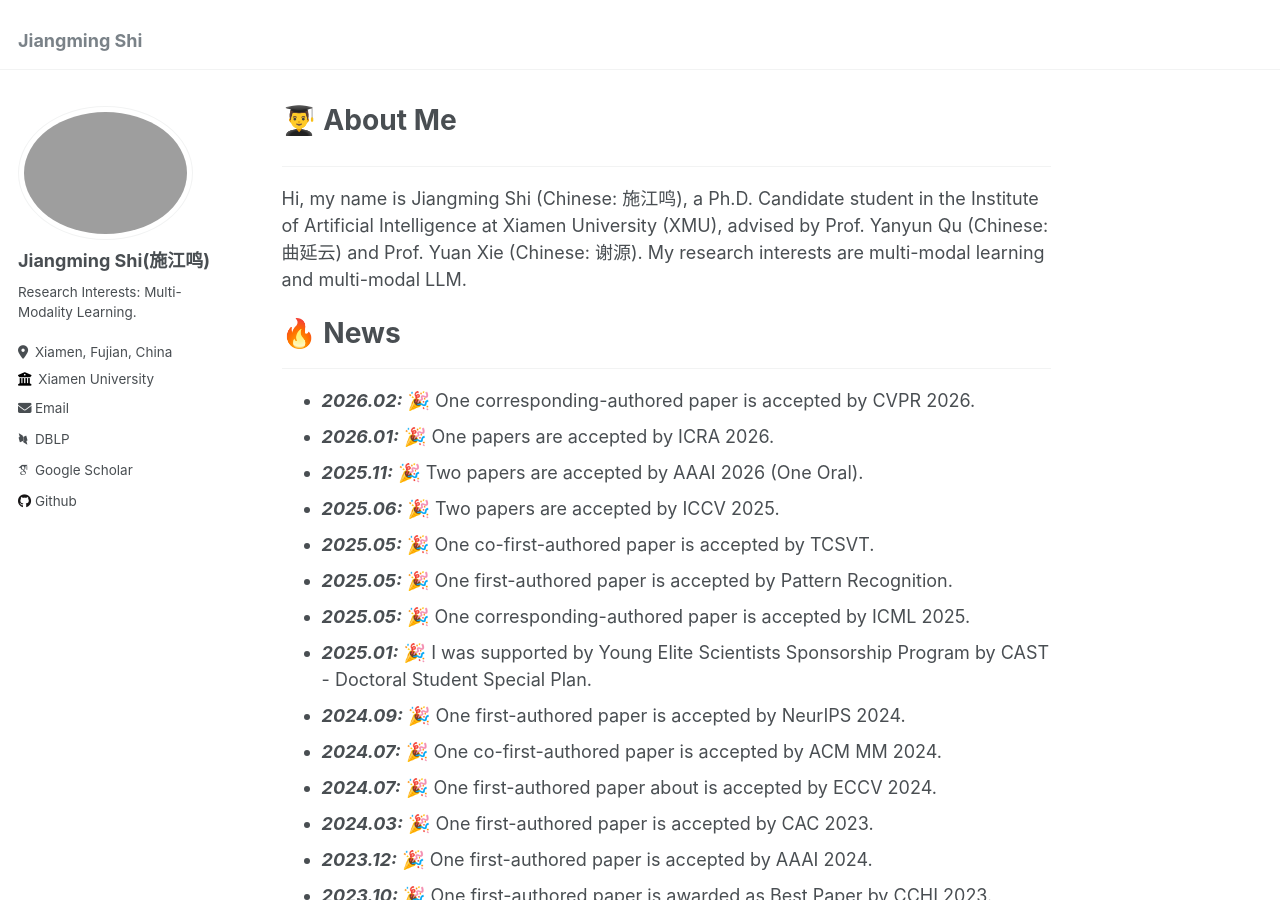
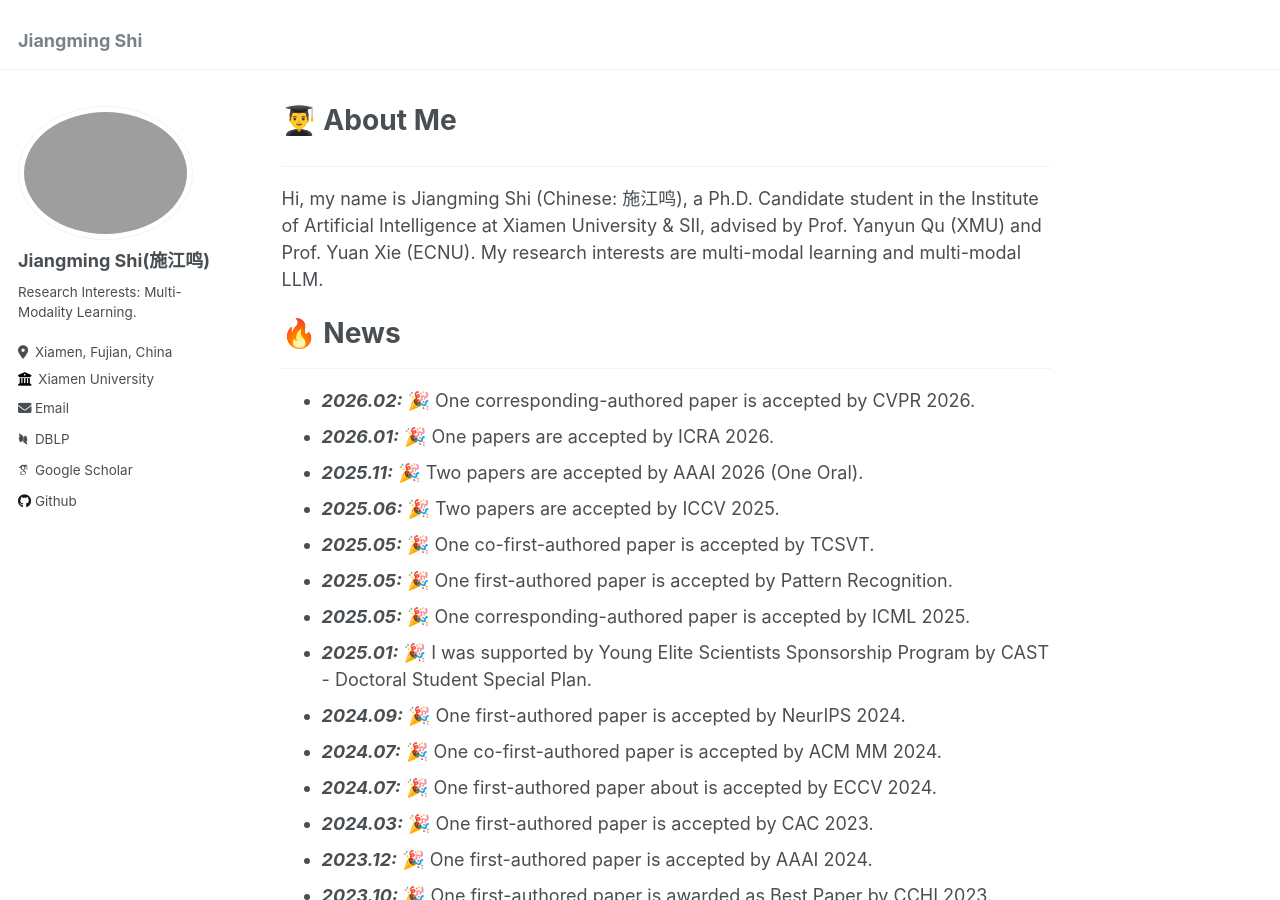
Before and after one commit to shijiangming1/shijiangming1.github.io, a Jekyll site: the page built from _pages/about.md, in a window 1280 px wide and 900 px high. Built offline with Jekyll 4.4.1, drawn with Linux system fonts in a browser that asks for light colours; some web fonts are replaced.

Commit message:
Update about.md

```diff
--- a/_pages/about.md
+++ b/_pages/about.md
@@ -7,8 +7,8 @@ redirect_from:
   - /about.html
 ---
 <hr>
-<!-- My name is Jiangming Shi (施江鸣), I'm a Ph.D. student at Institute of Artificial Intelligence, Xiamen University, supervised by Professor Yanyun Qu (曲延云). My research interests are deep learning and computer vision algorithms, such as Multi-modal Learning. -->
-Hi, my name is Jiangming Shi (Chinese: 施江鸣), a Ph.D. Candidate student in the Institute of Artificial Intelligence at Xiamen University (XMU), advised by Prof. Yanyun Qu (Chinese: 曲延云) and Prof. Yuan Xie (Chinese: 谢源). My research interests are multi-modal learning and multi-modal LLM.
+<!-- My name is Jiangming Shi (施江鸣), I'm a Ph.D. student at Institute of Artificial Intelligence, Xiamen University & SII, supervised by Professor Yanyun Qu (曲延云). My research interests are deep learning and computer vision algorithms, such as Multi-modal Learning. -->
+Hi, my name is Jiangming Shi (Chinese: 施江鸣), a Ph.D. Candidate student in the Institute of Artificial Intelligence at Xiamen University & SII, advised by Prof. Yanyun Qu (XMU) and Prof. Yuan Xie (ECNU). My research interests are multi-modal learning and multi-modal LLM.
 <!-- My research interest includes neural machine translation and computer vision. I have published more than 100 papers at the top international AI conferences with total <a href='https://scholar.google.com/citations?user=DhtAFkwAAAAJ'>google scholar citations <strong><span id='total_cit'>260000+</span></strong></a> (You can also use google scholar badge <a href='https://scholar.google.com/citations?user=DhtAFkwAAAAJ'><img src="https://img.shields.io/endpoint?url={{ url | url_encode }}&logo=Google%20Scholar&labelColor=f6f6f6&color=9cf&style=flat&label=citations"></a>). -->
 
 
```
